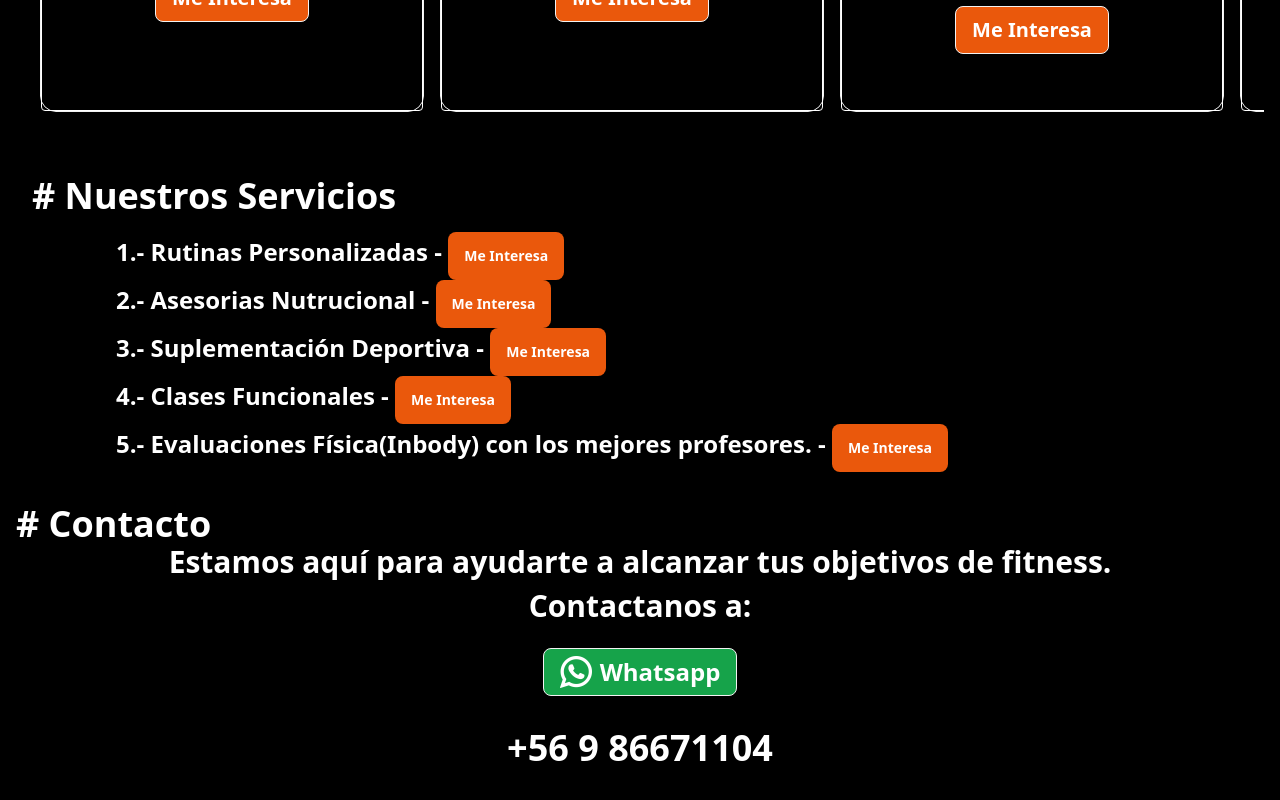
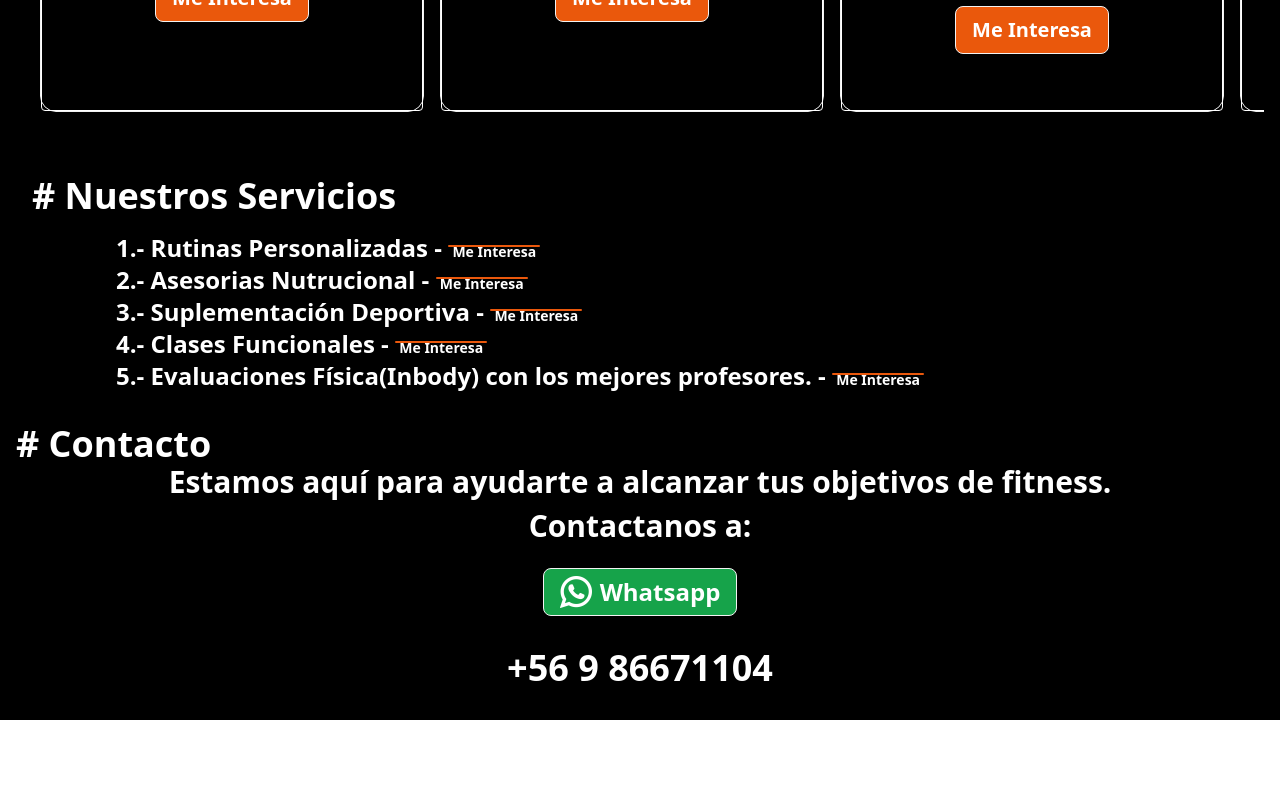
Before and after one commit to gymgross/gross, a React (Vite) app: page / in a window 1280 px wide. Shown: the part 1112-1912 px from the top of the page. After the commit the page ends 1832 px from the top, so only its background shows below. Built offline with nearby package versions, Linux system fonts and the light colour scheme.

Commit message:
se sube la lista dinamica para recorrer en el modulo de servicios

```diff
--- a/src/App.css
+++ b/src/App.css
@@ -1,8 +1,8 @@
 .botton-funcional{
-  height: 2px;
-  min-height: 2px;
-  padding-left: 0.3em;
-  padding-right: 0.3em;
+  height: 2px !important;
+  min-height: 2px !important;
+  padding-left: 0.3em !important;
+  padding-right: 0.3em !important;
 }
 
 .tabular-funcional{
```
